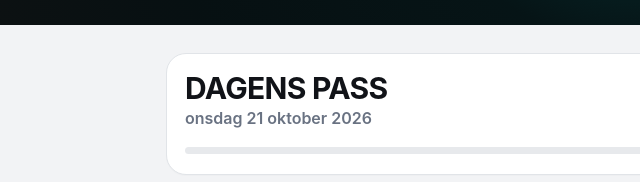
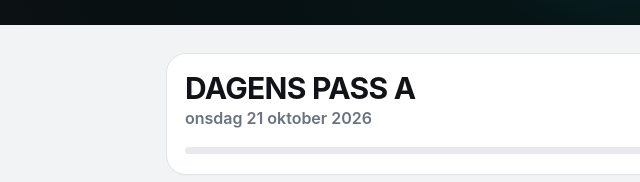
Before and after one commit to YiiPiiLOL/donext, a website: page public/index.html in a window 1280 px wide. Shown: the part 275-457 px from the top of the page, 0-640 px from the left. Drawn offline with Linux system fonts and the light colour scheme.

Commit message:
Update index.html

```diff
--- a/public/index.html
+++ b/public/index.html
@@ -61,7 +61,7 @@ textarea{text-align:left;margin-top:9px;resize:vertical}
   <section id="today" class="view active">
     <div class="card hero">
       <div class="row between">
-        <div><h1>DAGENS PASS</h1><div class="date" id="date"></div></div>
+        <div><h1 id="workoutTitle">DAGENS PASS</h1><div class="date" id="date"></div></div>
         <span class="badge" id="count"></span>
       </div>
       <div class="progress-wrap"><div class="progress"><div class="bar" id="bar"></div></div><span class="percent" id="percent">0%</span></div>
@@ -762,6 +762,7 @@ function esc(v){
 }
 
 function render(){
+ document.getElementById("workoutTitle").textContent="DAGENS PASS "+current;
  document.getElementById("date").textContent=
   new Date().toLocaleDateString("sv-SE",{
    weekday:"long",
```
